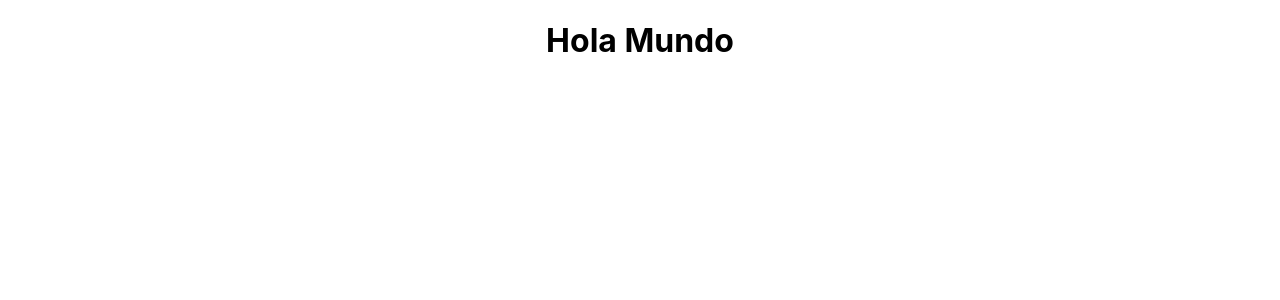
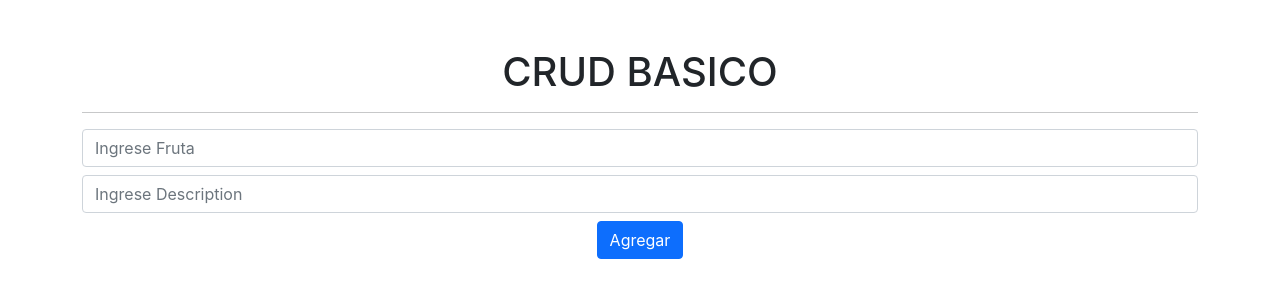
Before and after one commit to Jolivo1/crud_diploma, a React (Create React App) app: page / in a window 1280 px wide. Shown: the top 300 px of the page. Built offline with nearby package versions, Linux system fonts and the light colour scheme.

Commit message:
agregando boton y formulario

```diff
--- a/public/index.html
+++ b/public/index.html
@@ -8,6 +8,7 @@
     <meta name="description"content="Web site created using create-react-app"/>
     <link rel="apple-touch-icon" href="%PUBLIC_URL%/logo192.png" />
     <link rel="manifest" href="%PUBLIC_URL%/manifest.json" />
+    <link href="https://cdn.jsdelivr.net/npm/bootstrap@5.0.2/dist/css/bootstrap.min.css" rel="stylesheet" integrity="sha384-EVSTQN3/azprG1Anm3QDgpJLIm9Nao0Yz1ztcQTwFspd3yD65VohhpuuCOmLASjC" crossorigin="anonymous">
     <title>Crud Diplomado</title>
   </head>
   <body>
--- a/src/App.js
+++ b/src/App.js
@@ -1,10 +1,11 @@
 
 import './App.css';
+import Formulario from './components/Formulario'
 
 function App() {
   return (
     <div className="App">
-      <h1>Hola Mundo</h1>
+     <Formulario/>
     </div>
   );
 }
--- /dev/null
+++ b/src/components/Formulario.jsx
@@ -0,0 +1,20 @@
+import React, { useState } from 'react'
+
+const Formulario = () => {
+    const [fruta, setFruta] = useState('')
+    const [description, setDescription] = useState('')
+  return (
+    <div className='container mt-5'>
+        <h1 className='text-center'>CRUD BASICO</h1>
+        <hr />
+
+        <form action="">
+            <input type="text" placeholder='Ingrese Fruta' className='form-control mb-2'/>
+            <input type="text" placeholder='Ingrese Description' className='form-control mb-2'/>
+            <button className='btn btn-primary btn-block'>Agregar</button>
+        </form>
+    </div>
+  )
+}
+
+export default Formulario
```
